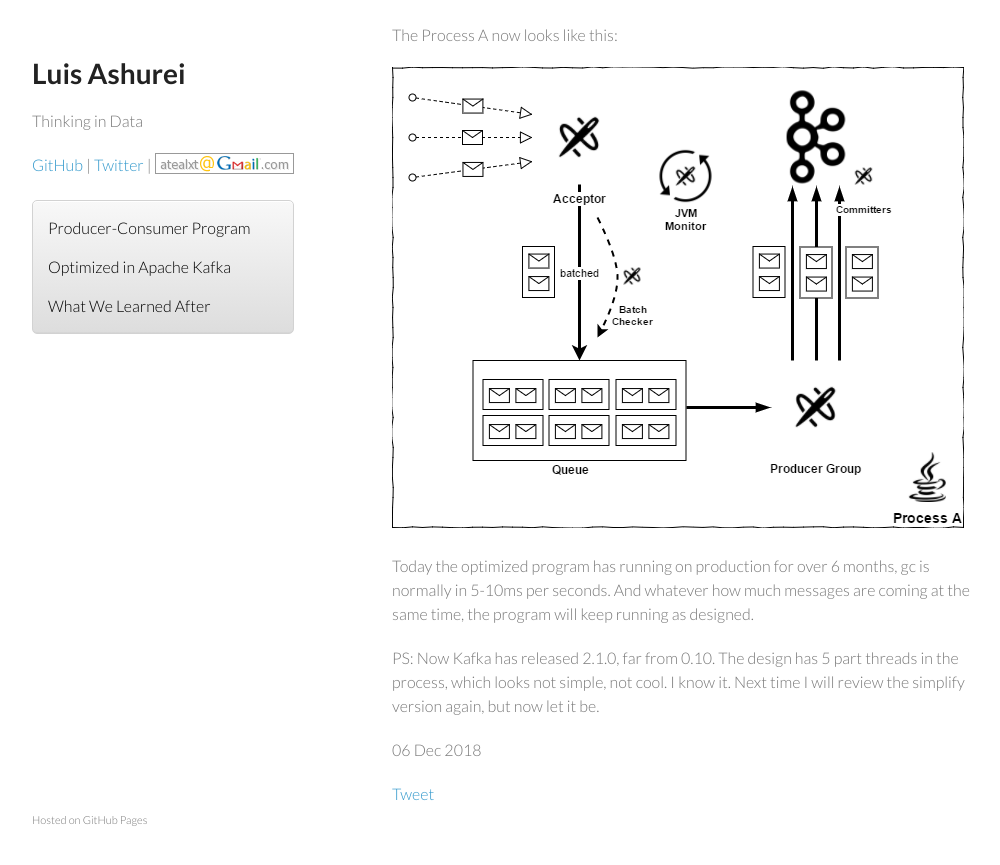
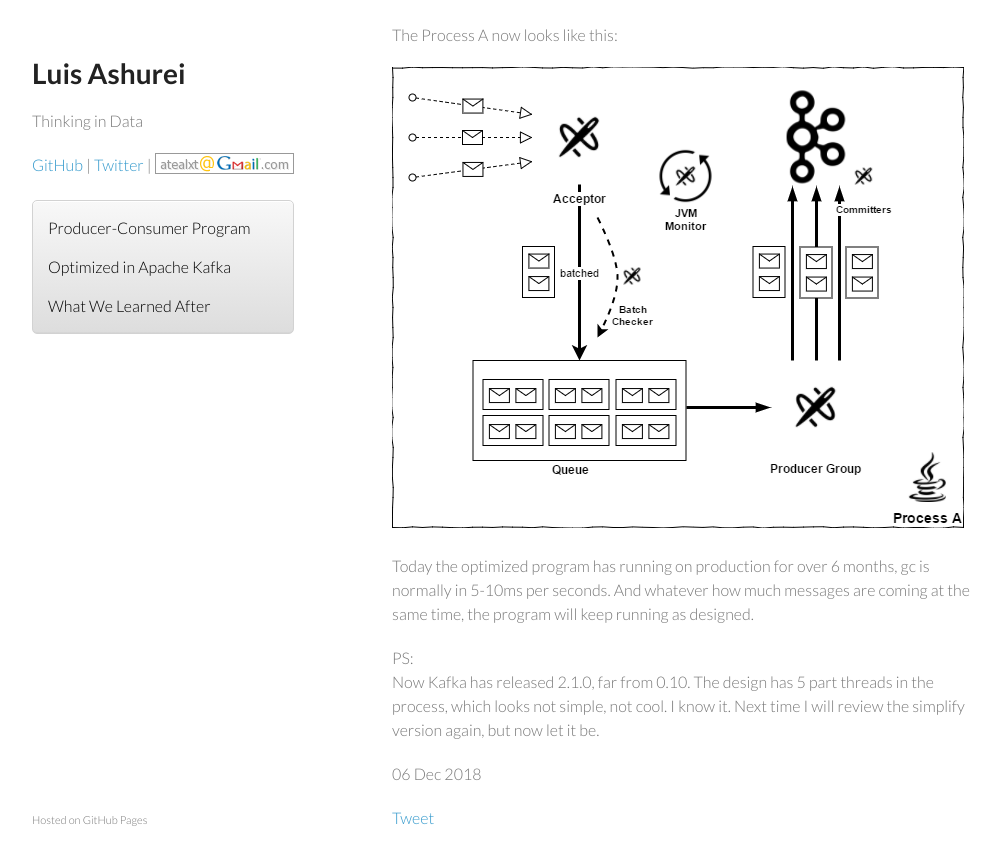
Before and after one commit to atealxt/atealxt.github.io, a Jekyll site: the page built from _posts/2018-12-06-kafka-use-case.md, in a window 1280 px wide and 900 px high, scrolled down 2090 px. Shown: the top 865 px of the window, without its empty margins (128-1128 px from the left). Built offline with Jekyll 4.4.1, drawn with Linux system fonts in a browser that asks for light colours; comment, search, counter and statistics services are not loaded; part of the change alters nothing that is shown.

```diff
--- a/_posts/2018-12-06-kafka-use-case.md
+++ b/_posts/2018-12-06-kafka-use-case.md
@@ -3,7 +3,7 @@ layout: default
 title: An Apache Kafka Use Case
 description: How we use Apache Kafka optimize a producer-consumer program.
 keywords: Apache Kafka, Producer, Consumer, Event Bus
-index: false
+index: true
 comments: disqus
 ---
 
@@ -71,7 +71,7 @@ The Process A now looks like this:
 
 Today the optimized program has running on production for over 6 months, gc is normally in 5-10ms per seconds. And whatever how much messages are coming at the same time, the program will keep running as designed.
 
-PS:
+PS:<br>
 Now Kafka has released 2.1.0, far from 0.10.
 The design has 5 part threads in the process, which looks not simple, not cool. I know it.
 Next time I will review the simplify version again, but now let it be.
```
